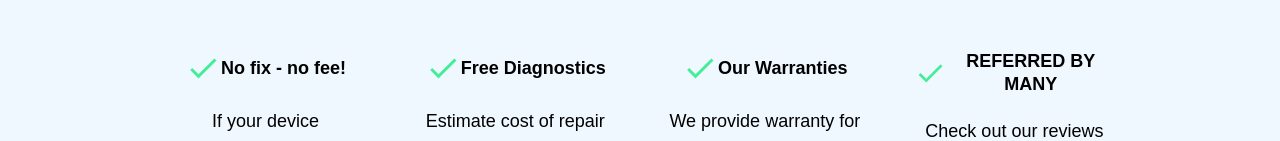
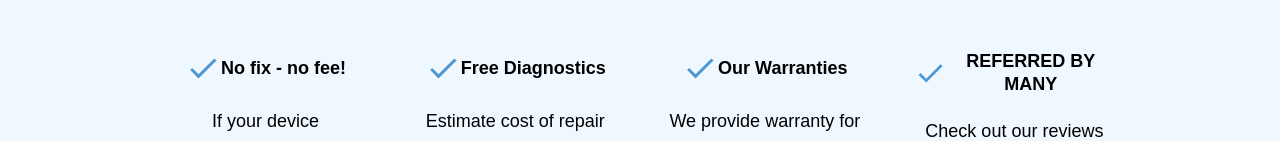
Before and after one commit to MetalJames/pcmaxrepair, a React (Vite) app: page / in a window 1280 px wide. Shown: the part 731-872 px from the top of the page. Built offline with nearby package versions, Linux system fonts and the light colour scheme.

Commit message:
small things done

```diff
--- a/src/components/NavBar.tsx
+++ b/src/components/NavBar.tsx
@@ -44,7 +44,7 @@ const Navbar = () => {
                 ))}
             </ul>
             <div className='sm:hidden flex flex-1 justify-between items-center px-10'>
-                <Link to='/'>
+                <Link to='/' onClick={() => setToggle(false)}>
                     Home
                 </Link>
                 {openhours.filter(day => day.id === openday).map((day) => (
--- a/src/components/OurServices.tsx
+++ b/src/components/OurServices.tsx
@@ -4,7 +4,24 @@ import { ourservices } from '../constants';
 import { MdArrowRightAlt } from 'react-icons/md';
 
 const OurServices = () => {
+
+    // const openInNewTab = (link:any) => {
+    //     window.open(link, "_blank", "noreferrer");
+    // };
+
+    // const handleClick = (e:any) => {
+    //     if (e.type === "click") {
+    //         console.log("Left click");
+    //     } else if (e.type === "contextmenu") {
+    //         console.log("Right click");
+    //     }
+    // };
+
+    // const leftClick = "click";
+    // const rightClick = "contextmenu";
+
     return (
+        // return <p onClick={handleClick} onContextMenu={handleClick}>Something</p>
         <div className='flex flex-col sm:px-24 px-6 sm:py-16 py-6'>
             <h2 className='font-poppins font-semibold xs:text-[48px] text-[40px] xs:leading-[76.8px] leading-[66.8px] w-full text-center'>Our Services</h2>
             <div className='flex flex-wrap justify-center w-full'>
@@ -13,7 +30,8 @@ const OurServices = () => {
                                         hover:-translate-y-2 shadow-sm shadow-black hover:shadow-lg hover:shadow-[blue]
                                         ease-in-out duration-300
                                         ${index === ourservices.length - 1 ? 'mb-0' : 'mb-8'}`}>
-                    <Link key={id} to={`${link}`}>
+                    <Link key={id} to={link}>
+                    {/* <Link key={id} to={link} onContextMenu={() => openInNewTab(`#${link}`)}> */}
                         <div className='flex flex-col justify-between sm:px-10 px-6 sm:py-12 py-8 rounded-[20px] max-w-[370px] h-full'>
                             <div>
                                 <div className='flex text-6xl pb-6 justify-center items-center' >
--- a/src/components/WhyChooseUs.tsx
+++ b/src/components/WhyChooseUs.tsx
@@ -10,7 +10,8 @@ const WhyChooseUs = () => {
                 <div key={id} className='text-black sm:w-[20%] w-[100%] rounded-[20px] sm:m-4 m-0 sm:mb-4 mb-4 flex flex-col items-center'>
                     <div className='flex justify-start flex-col p-2 rounded-[20px] w-full'>
                         <div className='flex items-center justify-center sm:ml-0 -ml-6'>
-                            <Icon className='fill-[#4e9] text-4xl'/>
+                            <Icon className='fill-[#4e97d1] text-4xl'/>
+                            {/* <Icon className='fill-[#4e9] text-4xl'/> */}
                             <h2 className='font-poppins font-semibold text-[18px] leading-[23px] text-center'>{title}</h2>
                         </div>
                         <p className='font-poppins font-light text-[18px] leading-[30.8px] max-w-[470px] sm:mt-5 mt-0 text-center'>{description}</p>
```
